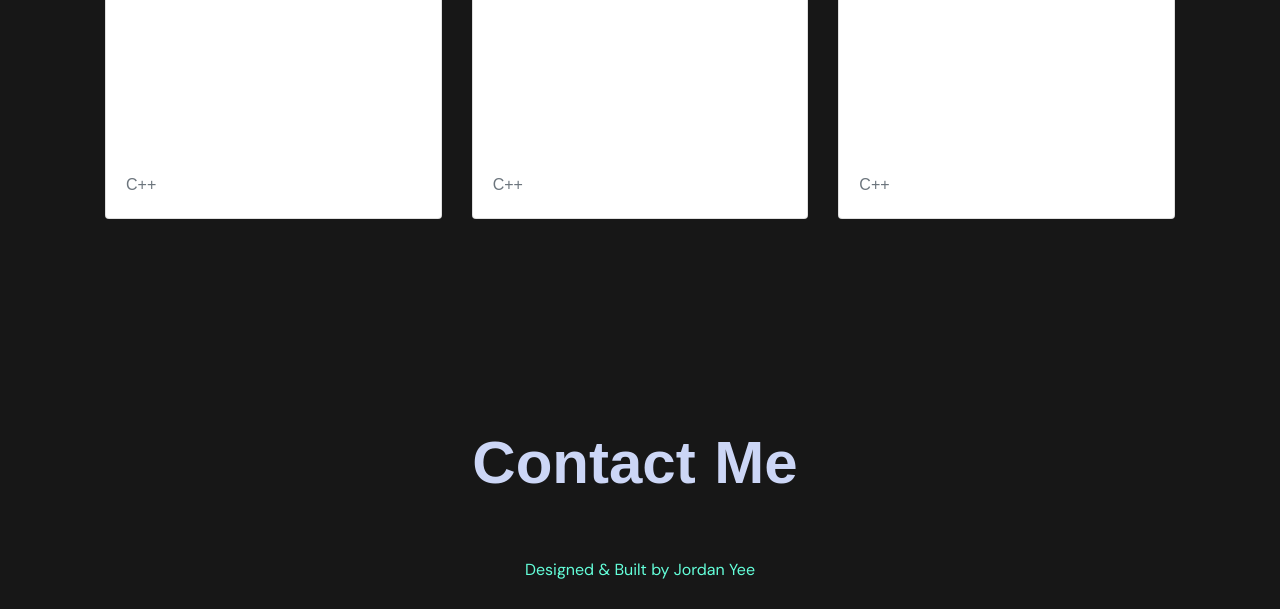
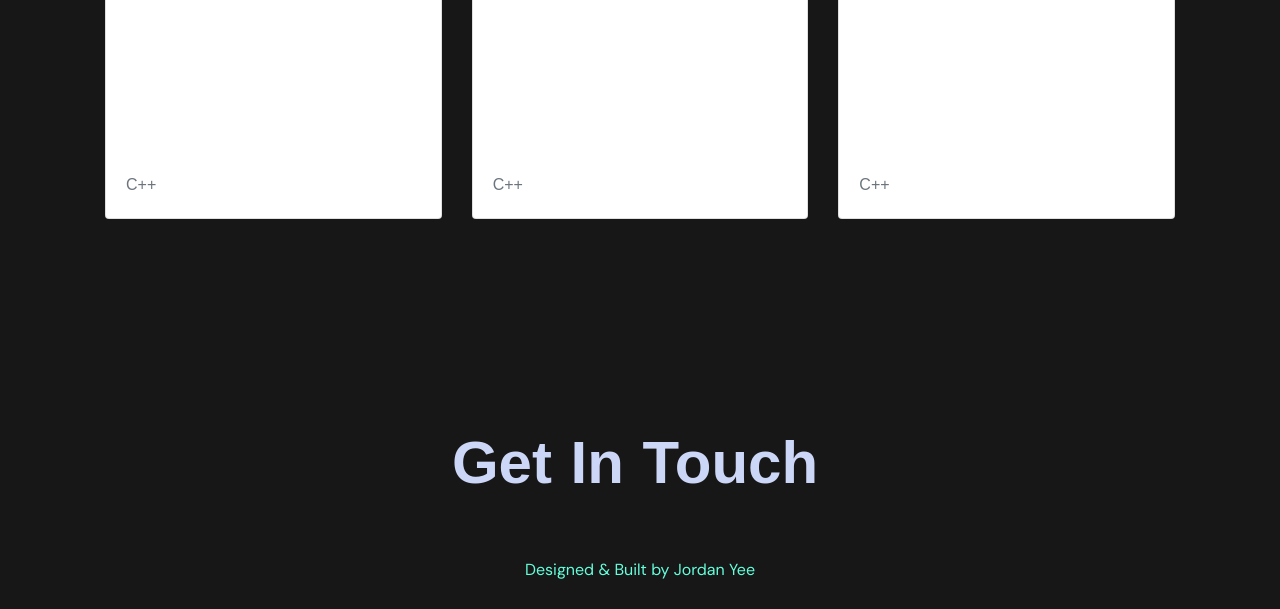
Before and after one commit to jordany33/masterPortfolio, a plain HTML site: page views/index.html in a window 1280 px wide. Shown: the part 3467-4076 px from the top of the page. Drawn offline with nearby package versions, Linux system fonts and the light colour scheme.

Commit message:
get in touch

```diff
--- a/views/index.html
+++ b/views/index.html
@@ -171,7 +171,7 @@
       </section>
 
       <section id="contact">
-        <h1 class="contact-title">Contact Me</h1>
+        <h1 class="contact-title">Get In Touch</h1>
       </section>
     </main>
   </div>
```
